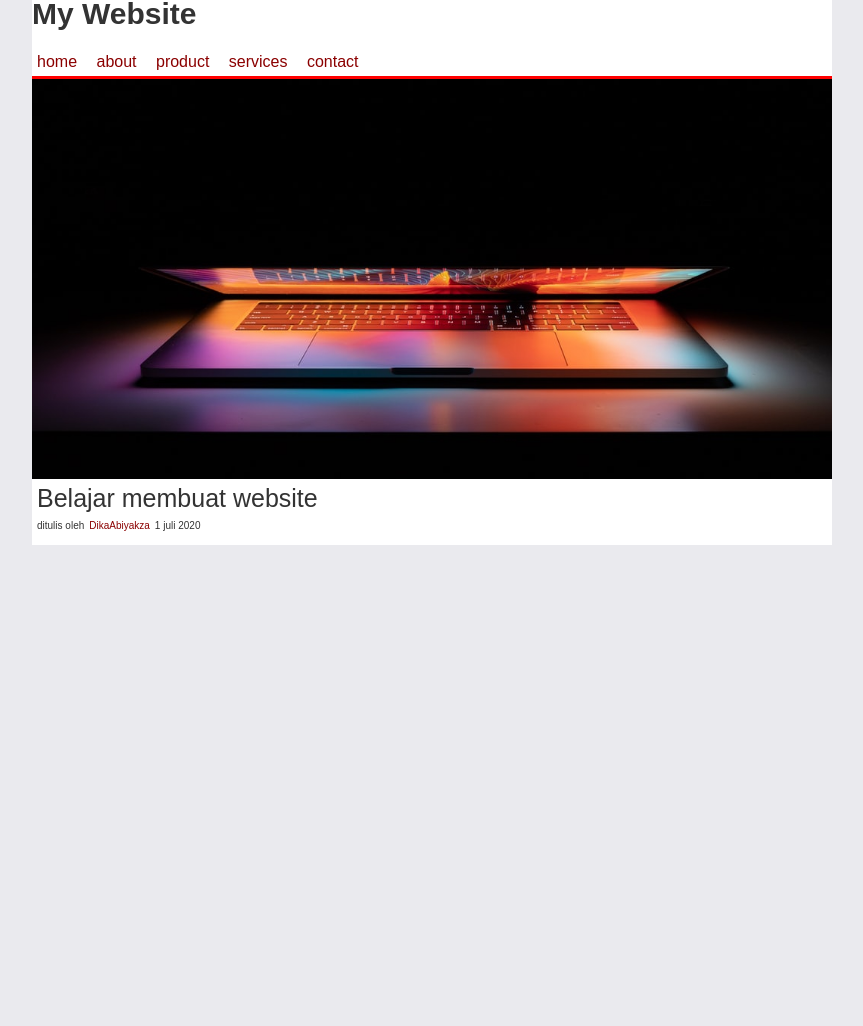
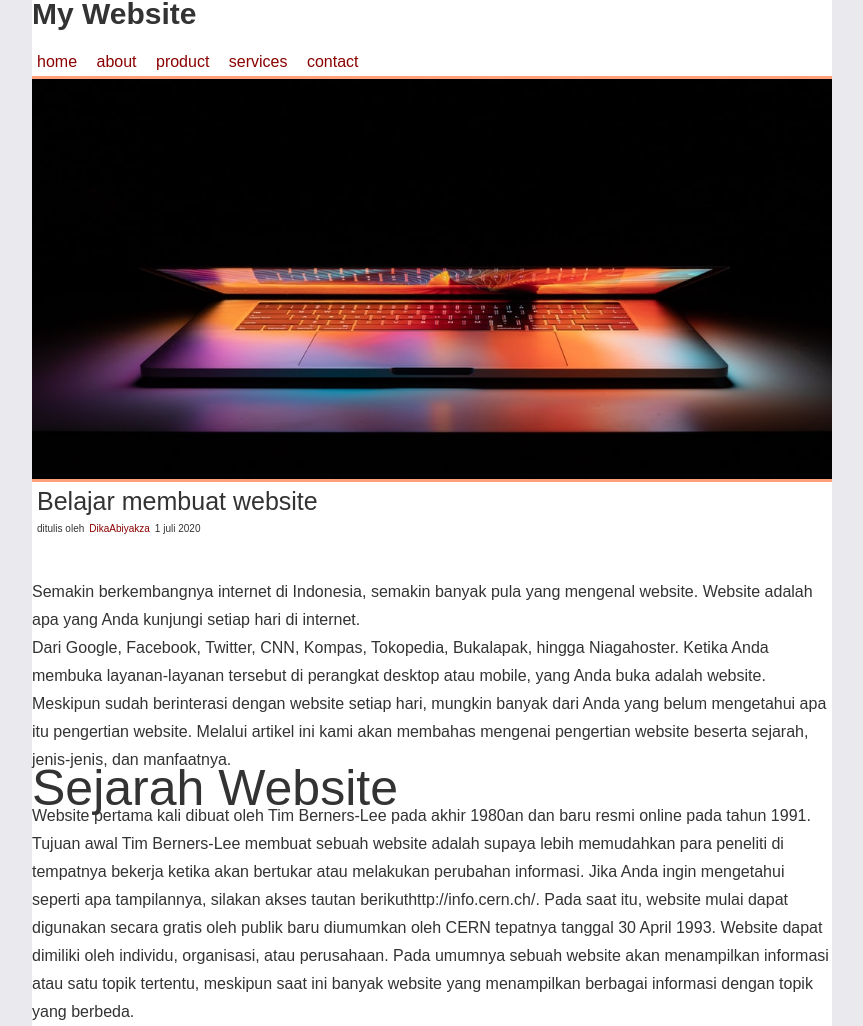
Before and after one commit to dikaabiyakza/latihangit, a plain HTML site: page latihanwebsite.html in a window 1280 px wide. Shown: the whole page, without its empty margins (208-1071 px from the left). Before the commit the page ends 800 px from the top, so only its background shows below. Drawn offline with Linux system fonts and the light colour scheme.

Commit message:
penambahan P

```diff
--- a/latihanwebsite.css
+++ b/latihanwebsite.css
@@ -46,7 +46,6 @@ table {
 	border-collapse: collapse;
 	border-spacing: 0;
 }
-
 body {
     font: 16px/28px arial;
     background-color: #eaeaee;
@@ -57,53 +56,49 @@ body {
     margin: auto;
     background-color: white;
 }
-
 header {
     padding: 20px;
     padding-bottom: 10px;
 }
-
 .header .judul {
     font-size: 30px;
     font-weight: bold;
-
 }
-
 .header ul li {
     display: inline-block;
     margin-top: 20px;
     margin-right: 5px;
 }
-
 .header a {
     text-decoration: none;
     color: darkred;
     padding: 5px;
 }
-
 .content {
     padding: 5px;
 }
-
 .header a:hover {
     background-color: lightseagreen;
     color:white;
 }
-
 .herro {
     height: 400px;
     background-image: url("images/laptop.jpg.jpg");
     background-size: cover;
-    border-top: 3px solid red;
-    border-bottom: white;
-
+    border-top: 3px solid lightsalmon;
+    border-bottom:3px solid lightsalmon;
+    background-position: 0 0;
 }
-
 .content h2 {
     font-family: inherit;
     font-size: 25px;
 }
-
 .content .penulis {
     font-size: 10px;
 }
+.content p {
+    margin-bottom: 30px;
+}
+.web {
+    font-size: 50px;
+}
--- a/latihanwebsite.html
+++ b/latihanwebsite.html
@@ -22,6 +22,22 @@
                 <h2>Belajar membuat website</h2>
                 <p class="penulis">ditulis oleh<a>DikaAbiyakza</a>1 juli 2020</p>
             </div>
+
+            <p>Semakin berkembangnya internet di Indonesia, semakin banyak pula yang mengenal website. Website adalah apa yang Anda kunjungi setiap hari di internet.</p>
+
+            <p>Dari Google, Facebook, Twitter, CNN, Kompas, Tokopedia, Bukalapak, hingga Niagahoster. Ketika Anda membuka layanan-layanan tersebut di perangkat desktop atau mobile, yang Anda buka adalah website.</p>
+
+            <p>Meskipun sudah berinterasi dengan website setiap hari, mungkin banyak dari Anda yang belum mengetahui apa itu pengertian website. Melalui artikel ini kami akan membahas mengenai pengertian website beserta sejarah, jenis-jenis, dan manfaatnya.</p>
+
+            <div class="web">Sejarah Website</div>
+
+                <p>Website pertama kali dibuat oleh Tim Berners-Lee pada akhir 1980an dan baru resmi online pada tahun 1991.
+
+                Tujuan awal Tim Berners-Lee membuat sebuah website adalah supaya lebih memudahkan para peneliti di tempatnya bekerja ketika akan bertukar atau melakukan perubahan informasi.
+
+                Jika Anda ingin mengetahui seperti apa tampilannya, silakan akses tautan berikut<span>http://info.cern.ch/.</span> Pada saat itu, website mulai dapat digunakan secara gratis oleh publik baru diumumkan oleh CERN tepatnya tanggal 30 April 1993.
+
+                Website dapat dimiliki oleh individu, organisasi, atau perusahaan. Pada umumnya sebuah website akan menampilkan informasi atau satu topik tertentu, meskipun saat ini banyak website yang menampilkan berbagai informasi dengan topik yang berbeda.</p>
         </div>
     </div>
 </body>
```
